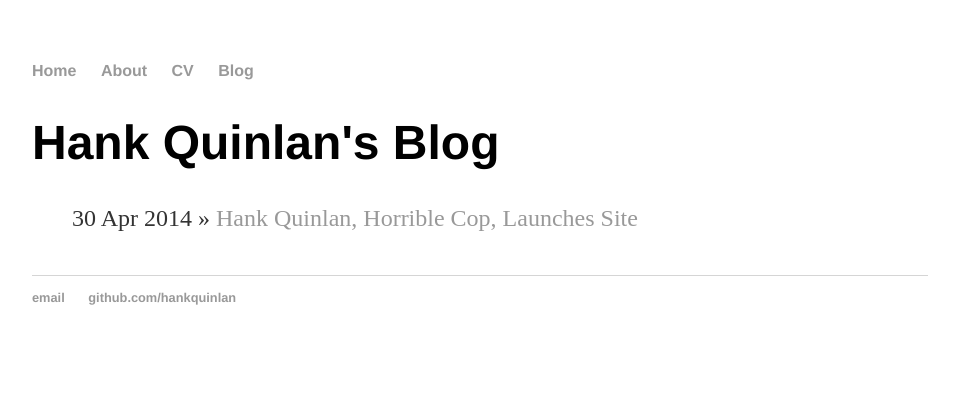
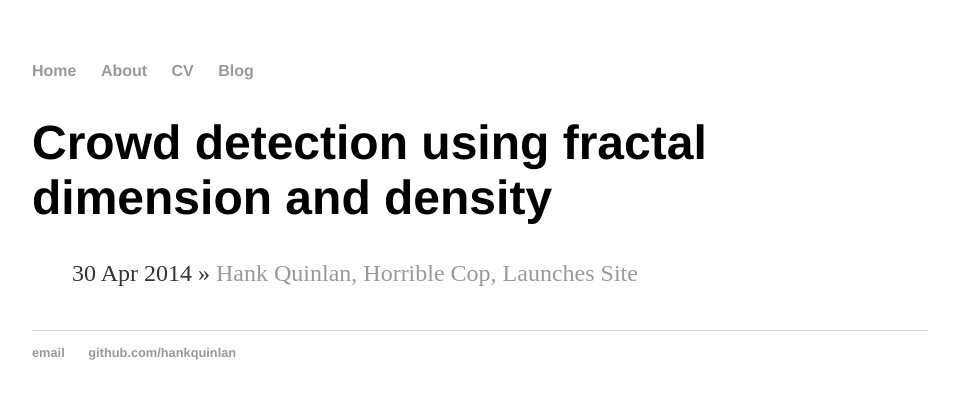
Before and after one commit to AsmaBRZ/asmabrz.github.io, a Jekyll site: the page built from blog/index.html, in a window 1280 px wide. Shown: the top 399 px of the page, without its empty margins (160-1119 px from the left). Built offline with Jekyll 4.4.1, drawn with Linux system fonts in a browser that asks for light colours.

Commit message:
Update index.html

```diff
--- a/blog/index.html
+++ b/blog/index.html
@@ -1,6 +1,6 @@
 ---
 layout: default
-title: Hank Quinlan's Blog
+title: Crowd detection using fractal dimension and density
 ---
 <h1>{{ page.title }}</h1>
 <ul class="posts">
```
